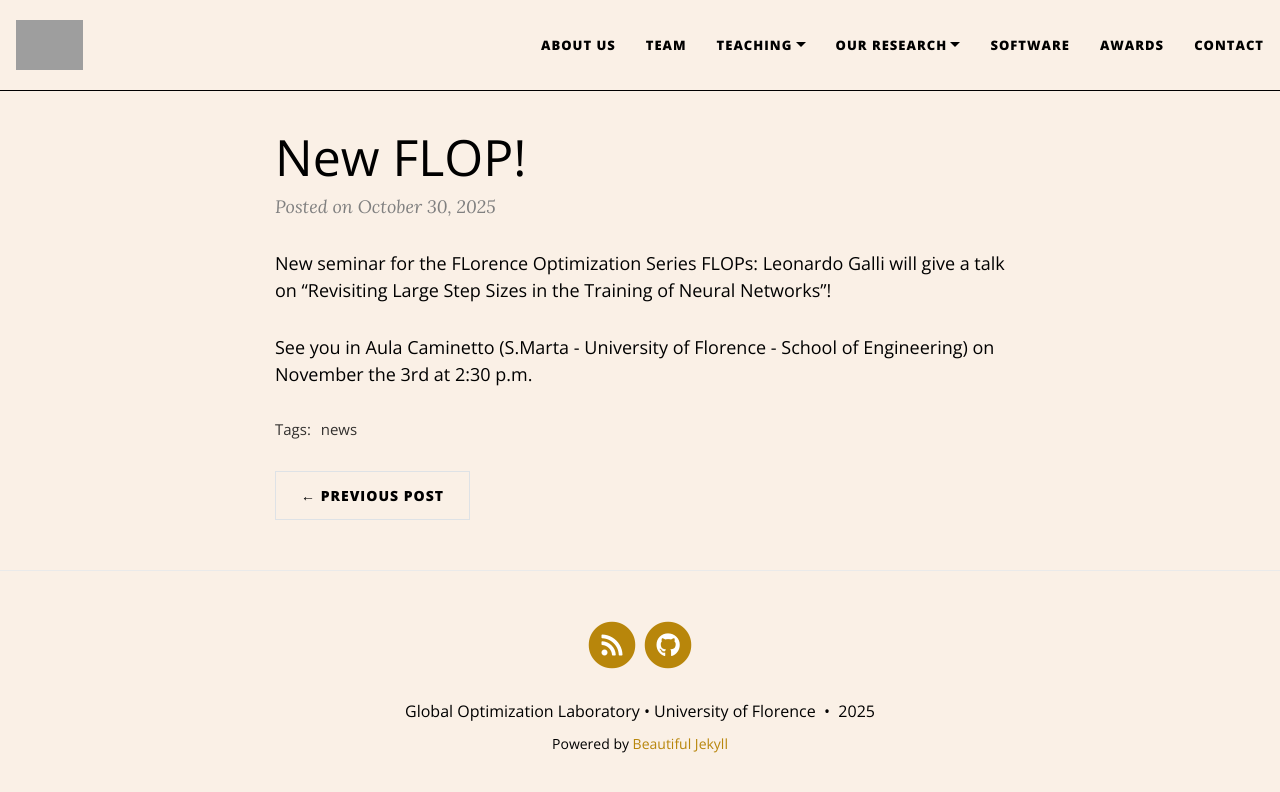
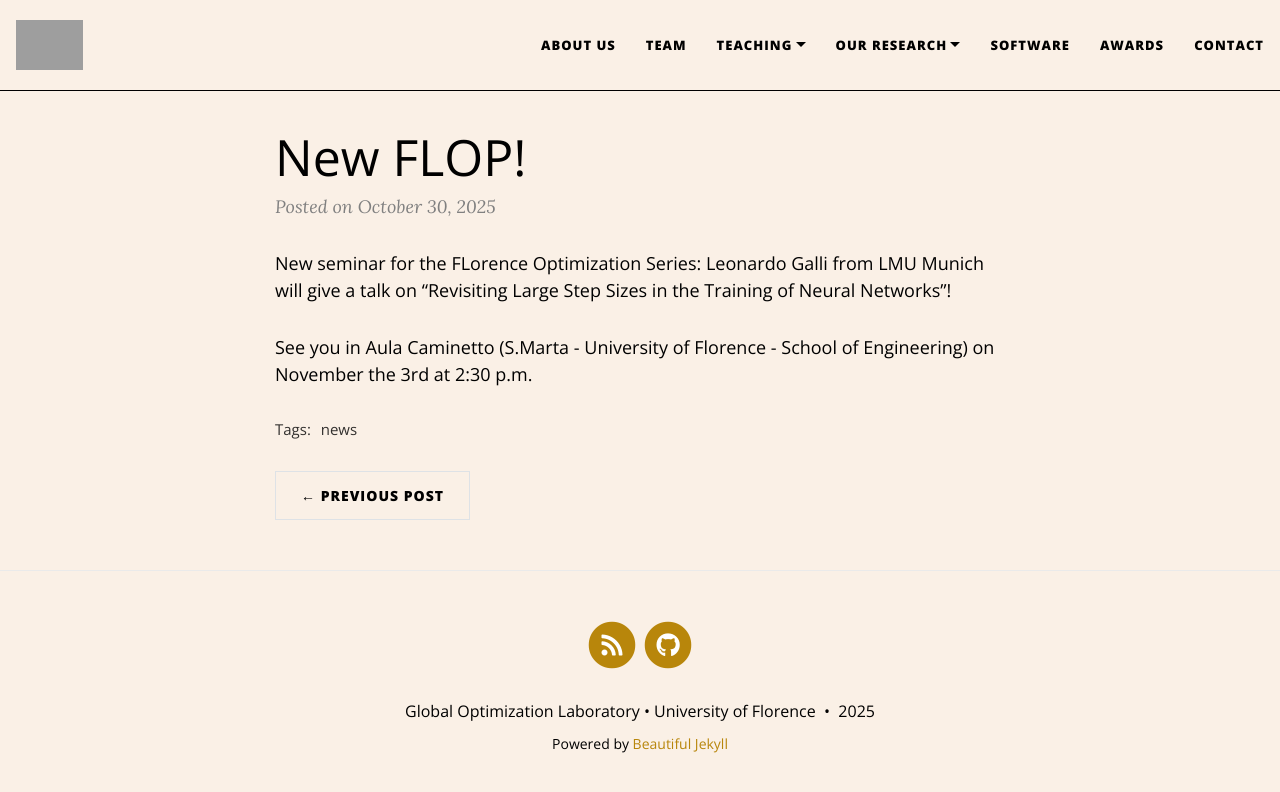
Before and after one commit to GOL-UniFI/GOL-UniFI.github.io, a Jekyll site: the page built from _posts/2025-10-30-GOLsite.md, in a window 1280 px wide. Shown: the top 792 px of the page. Built offline with Jekyll 4.4.1, drawn with Linux system fonts in a browser that asks for light colours; nearby versions of some CDN libraries; grey boxes are pictures that could not be loaded.

Commit message:
Update 2025-10-30-GOLsite.md

```diff
--- a/_posts/2025-10-30-GOLsite.md
+++ b/_posts/2025-10-30-GOLsite.md
@@ -5,7 +5,7 @@ tags: [news]
 comments: false
 ---
 
-New seminar for the FLorence Optimization Series [FLOPs](https://sites.google.com/unifi.it/floptalks/home?authuser=3){:target="_blank"}:
-[Leonardo Galli](https://leonardogalli91.github.io/){:target="_blank"} will give a talk on "Revisiting Large Step Sizes in the Training of Neural Networks"!
+New seminar for the [FLorence Optimization Series](https://sites.google.com/unifi.it/floptalks/home?authuser=3){:target="_blank"}:
+[Leonardo Galli](https://leonardogalli91.github.io/){:target="_blank"} from LMU Munich will give a talk on "Revisiting Large Step Sizes in the Training of Neural Networks"!
 
 See you in Aula Caminetto (S.Marta - University of Florence - School of Engineering) on November the 3rd at 2:30 p.m.
```
